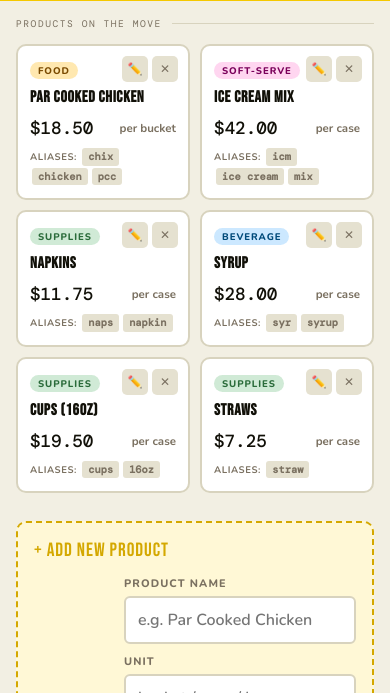
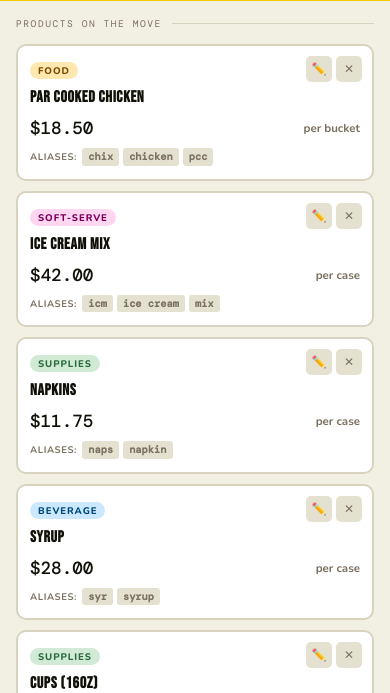
Before and after one commit to keepitjujus/jujus-ledger, a plain HTML site: page index.html in a window 390 px wide. Shown: the part 89-782 px from the top of the page. Drawn offline with nearby package versions, Linux system fonts and the light colour scheme.

Commit message:
Add files via upload

```diff
--- a/index.html
+++ b/index.html
@@ -537,7 +537,8 @@
     .paste-box textarea { min-height: 100px; font-size: 0.85rem; }
 
     /* Catalog grid */
-    .catalog-grid { grid-template-columns: 1fr 1fr; gap: 10px; }
+    /* Catalog grid: single column on mobile so all cards are visible and scrollable */
+    .catalog-grid { grid-template-columns: 1fr; gap: 10px; }
     .product-card { padding: 12px; }
     .product-card h3 { font-size: 1rem; }
 
```
